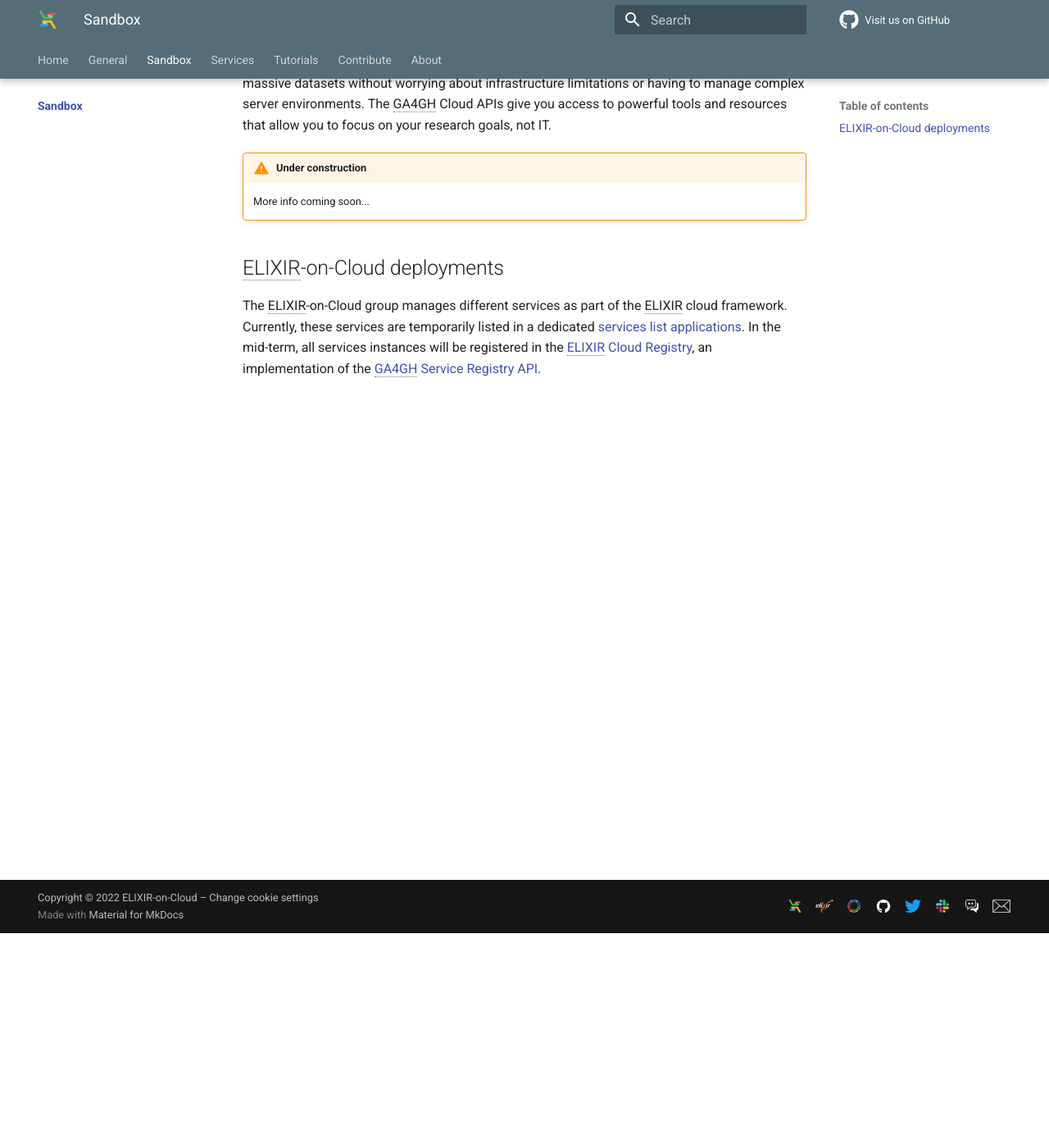
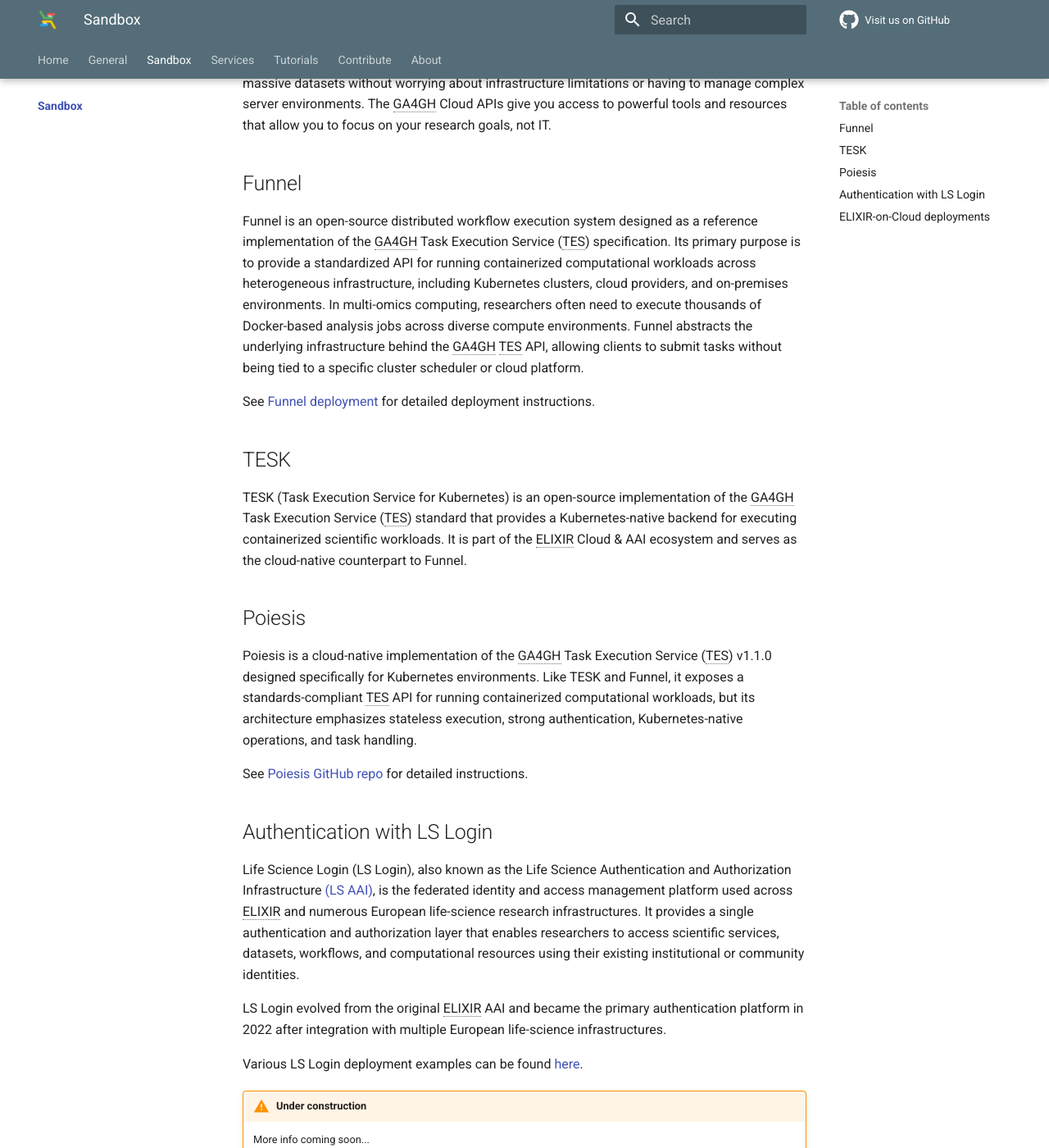
Before and after one commit to elixir-cloud-aai/elixir-cloud-aai.github.io, an MkDocs documentation site: the page built from docs/sandbox/index.md, in a window 1280 px wide and 1400 px high, scrolled down 262 px. Shown: the whole window at 82% size. Built offline with MkDocs 1.6.1 and Material for MkDocs 9.7.7, drawn with Linux system fonts in a browser that asks for light colours; comment, search, counter and statistics services are not loaded; some of the changed text lies outside the part shown.

Commit message:
update sandbox docu (#43)
Signed-off-by: Valentin Schneider-Lunitz <valentin.schneider-lunitz@charite.de>
Co-authored-by: Valentin Schneider-Lunitz <valentin.schneider-lunitz@charite.de>

```diff
--- a/docs/sandbox/index.md
+++ b/docs/sandbox/index.md
@@ -8,6 +8,39 @@
 environments. The GA4GH Cloud APIs give you access to powerful tools and
 resources that allow you to focus on your research goals, not IT.
 
+## Funnel
+Funnel is an open-source distributed workflow execution system designed as a reference implementation
+of the GA4GH Task Execution Service (TES) specification. Its primary purpose is to provide a standardized
+API for running containerized computational workloads across heterogeneous infrastructure,
+including Kubernetes clusters, cloud providers, and on-premises environments. In multi-omics computing,
+researchers often need to execute thousands of Docker-based analysis jobs across diverse compute environments.
+Funnel abstracts the underlying infrastructure behind the GA4GH TES API, allowing clients to
+submit tasks without being tied to a specific cluster scheduler or cloud platform.
+
+See [Funnel deployment](../services/funnel.md) for detailed deployment instructions.
+
+## TESK
+TESK (Task Execution Service for Kubernetes) is an open-source implementation of the
+GA4GH Task Execution Service (TES) standard that provides a Kubernetes-native backend for executing
+containerized scientific workloads. It is part of the ELIXIR Cloud & AAI ecosystem and serves as the
+cloud-native counterpart to Funnel.
+
+## Poiesis
+Poiesis is a cloud-native implementation of the GA4GH Task Execution Service (TES) v1.1.0
+designed specifically for Kubernetes environments. Like TESK and Funnel, it exposes a
+standards-compliant TES API for running containerized computational workloads,
+but its architecture emphasizes stateless execution, strong authentication,
+Kubernetes-native operations, and task handling.
+
+See [Poiesis GitHub repo](https://github.com/JaeAeich/poiesis) for detailed instructions.
+
+## Authentication with LS Login
+Life Science Login (LS Login), also known as the Life Science Authentication and Authorization Infrastructure [(LS AAI)](https://elixir-europe.org/platforms/compute/aai), is the federated identity and access management platform used across ELIXIR and numerous European life-science research infrastructures. It provides a single authentication and authorization layer that enables researchers to access scientific services, datasets, workflows, and computational resources using their existing institutional or community identities.
+
+LS Login evolved from the original ELIXIR AAI and became the primary authentication platform in 2022 after integration with multiple European life-science infrastructures.
+
+Various LS Login deployment examples can be found [here](../services/services_to_ls_aai.md).
+
 !!! warning "Under construction"
     More info coming soon...
 
@@ -16,6 +49,6 @@
 The ELIXIR-on-Cloud group manages different services as
 part of the ELIXIR cloud framework. Currently, these services are temporarily
 listed in a dedicated [services list applications][elixir-cloud-services]. In
-the mid-term, all services instances will be registered in the [ELIXIR Cloud
+the mid-term, all service instances will be registered in the [ELIXIR Cloud
 Registry][elixir-cloud-registry], an implementation of the [GA4GH Service
 Registry API][ga4gh-service-registry].
```
